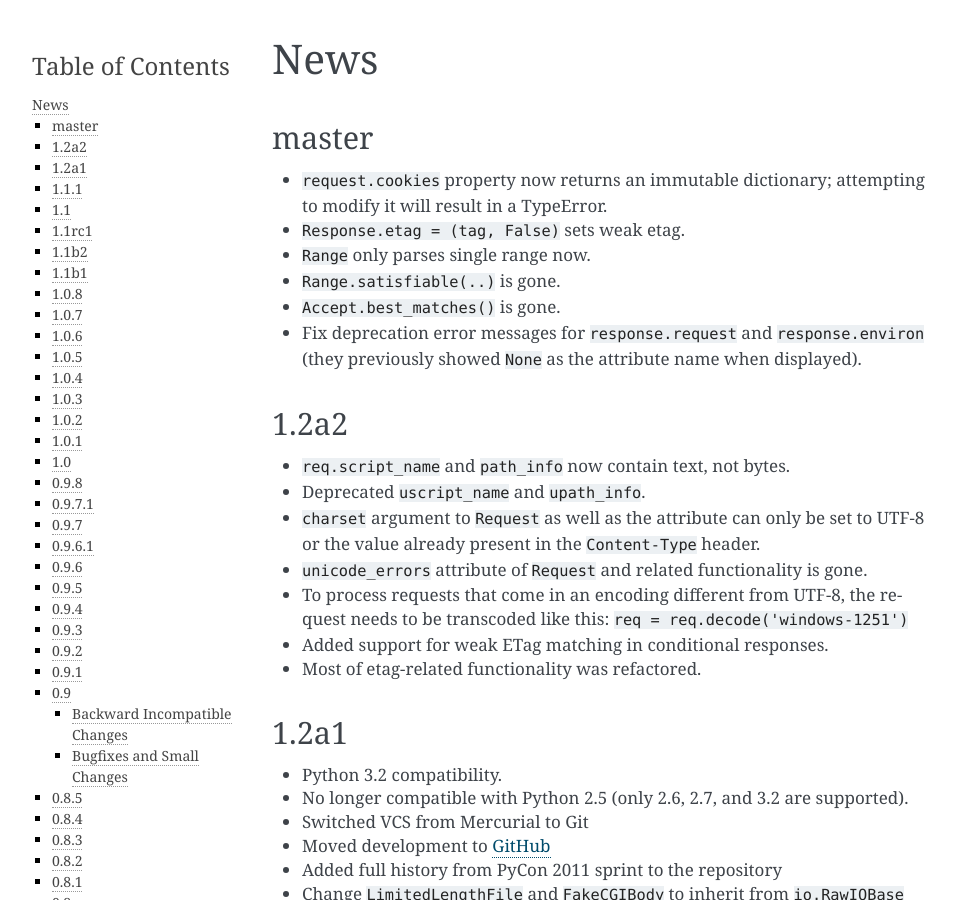
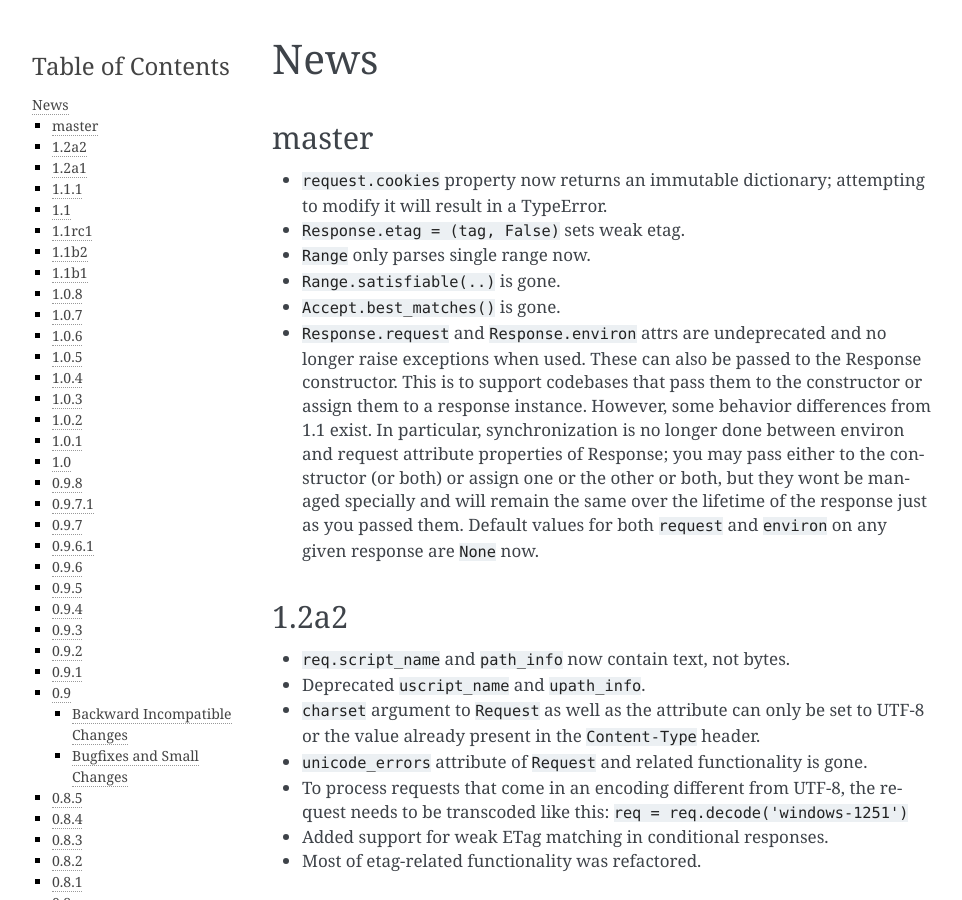
Before and after one commit to Pylons/webob, a Sphinx documentation site: the page built from docs/news.txt, in a window 1280 px wide and 900 px high. Shown: the whole window, without its empty margins (148-1110 px from the left). Built offline with Sphinx 7.4.7, drawn with Linux system fonts in a browser that asks for light colours.

Commit message:
* ``Response.request`` and ``Response.environ`` attrs are undeprecated and no   longer raise exceptions when used.  These can also be passed to the   Response constructor.  This is to support codebases that pass them to the   constructor or assign them to a response instance.  However, some behavior   differences from 1.1 exist.  In particular, synchronization is no longer   done between environ and request attribute properties of Response; you may   pass either to the constructor (or both) or assign one or the other or   both, but they wont be managed specially and will remain the same over the   lifetime of the response just as you passed them.  Default values for both   ``request`` and ``environ`` on any given response are ``None`` now.

```diff
--- a/docs/news.txt
+++ b/docs/news.txt
@@ -15,10 +15,16 @@ master
 
 * ``Accept.best_matches()`` is gone.
 
-* Fix deprecation error messages for ``response.request`` and
-  ``response.environ`` (they previously showed ``None`` as the attribute name
-  when displayed).
-
+* ``Response.request`` and ``Response.environ`` attrs are undeprecated and no
+  longer raise exceptions when used.  These can also be passed to the
+  Response constructor.  This is to support codebases that pass them to the
+  constructor or assign them to a response instance.  However, some behavior
+  differences from 1.1 exist.  In particular, synchronization is no longer
+  done between environ and request attribute properties of Response; you may
+  pass either to the constructor (or both) or assign one or the other or
+  both, but they wont be managed specially and will remain the same over the
+  lifetime of the response just as you passed them.  Default values for both
+  ``request`` and ``environ`` on any given response are ``None`` now.
 
 1.2a2
 ---------
```
Also changed, not shown: 2 other files.
